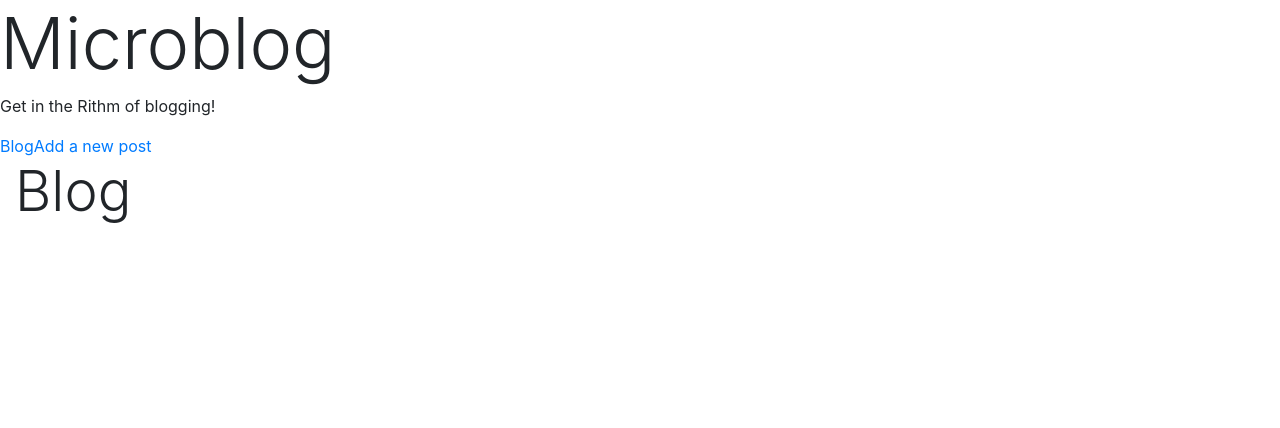
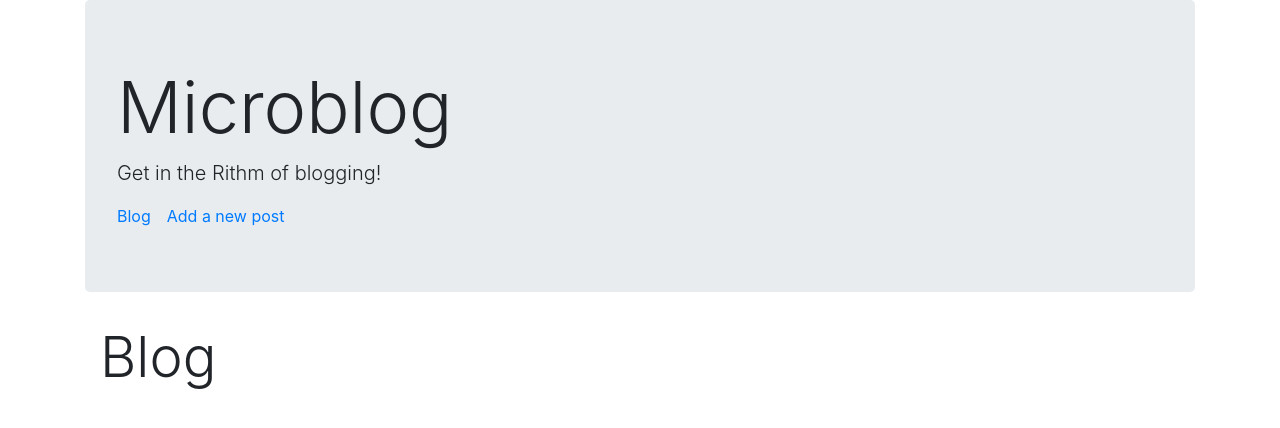
Before and after one commit to janderson77/44_4_microblog, a React (Create React App) app: page / in a window 1280 px wide. Shown: the top 428 px of the page. Built offline with nearby package versions, Linux system fonts and the light colour scheme.

Commit message:
Minor adjustments to layout and css

```diff
--- a/src/App.css
+++ b/src/App.css
@@ -36,3 +36,7 @@
 		transform: rotate(360deg);
 	}
 }
+
+.Header-nav {
+	margin-right: 1rem;
+}
--- a/src/App.js
+++ b/src/App.js
@@ -5,8 +5,10 @@ import Routes from './Routes'
 function App() {
   return (
     <main>
-      <Header />
-      <Routes />
+      <div className="container-lg">
+        <Header />
+        <Routes />
+      </div>
     </main>
   );
 }
--- a/src/Header.js
+++ b/src/Header.js
@@ -3,12 +3,12 @@ import {NavLink} from 'react-router-dom'
 
 const Header = () => {
     return(
-        <div className="container=lg">
+        <div className="jumbotron">
             <h1 className="display-3">Microblog</h1>
-            <p>Get in the Rithm of blogging!</p>
+            <p className="lead">Get in the Rithm of blogging!</p>
             <div>
-                <NavLink to="/">Blog</NavLink>
-                <NavLink to="/new">Add a new post</NavLink>
+                <NavLink className="Header-nav" to="/">Blog</NavLink>
+                <NavLink className="Header-nav" to="/posts/new">Add a new post</NavLink>
             </div>
         </div>
 
--- a/src/Routes.js
+++ b/src/Routes.js
@@ -9,7 +9,7 @@ const Routes = () => {
             <Route path="/" exact >
                 <Blog />
             </Route>
-            <Route path="/new" exact >
+            <Route path="/posts/new" exact >
                 <NewPost />
             </Route>
             <Redirect to="/" />
```
Lines whose indentation alone changed are shown as unchanged.
